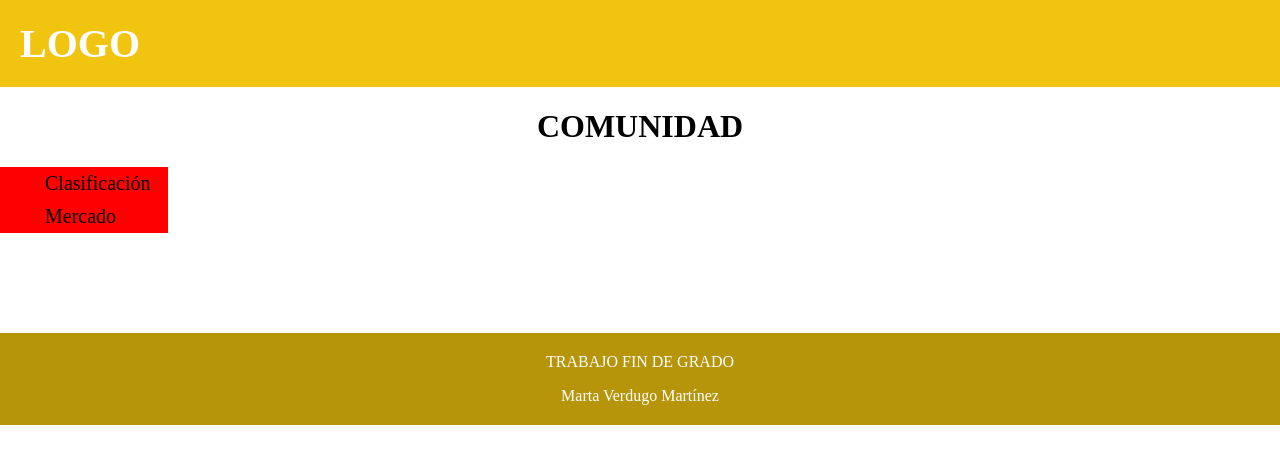
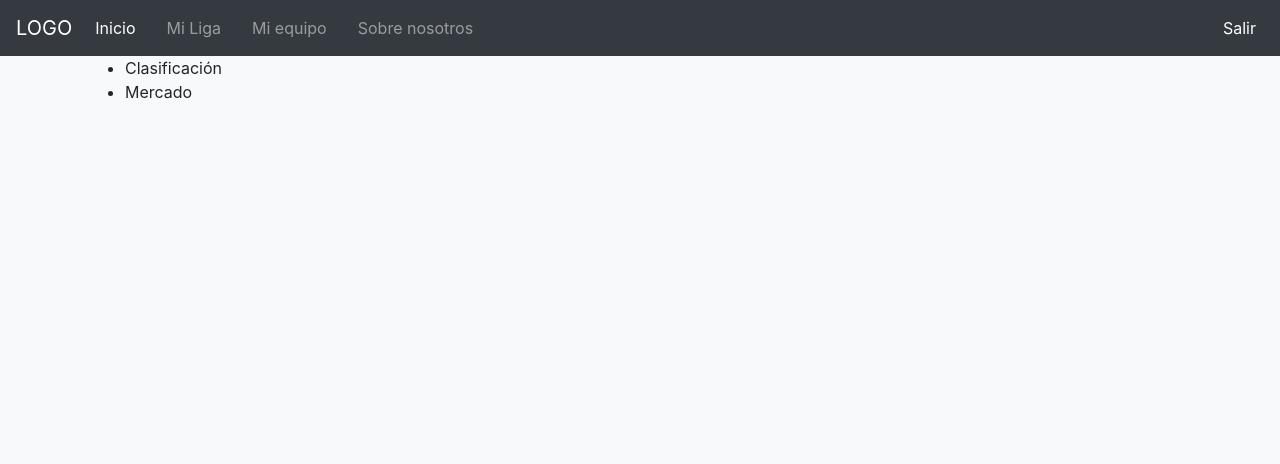
Before and after one commit to martaverdugo6/AppFutbol, a Django app: page /liga/ in a window 1280 px wide. Shown: the top 464 px of the page. Run offline with Django 3.2, Linux system fonts and the light colour scheme; the visitor is signed in with stand-in values (Sample User, id 1).

Commit message:
Botón de Volver atrás, enlace Salir y cositas

```diff
--- a/Aplicacion/gestionApp/templates/form_alta_usuario.html
+++ b/Aplicacion/gestionApp/templates/form_alta_usuario.html
@@ -13,5 +13,6 @@
 				<input class="btn btn-success" type="submit" value="Registrarme"/>
 
 		</form>
+		<a class="btn btn-danger mt-1" href="{% url 'auth_login' %}" role="button">&laquo; Volver atrás</a>
 	</div>
 {% endblock %}
--- a/Aplicacion/gestionApp/templates/inicio.html
+++ b/Aplicacion/gestionApp/templates/inicio.html
@@ -3,7 +3,6 @@
 {% block head_title %}Inicio{% endblock %}
 
 {% block content %}
-<body>
 
 		<fieldset id="jornada">
 			<legend style="font-size: 20px">Próxima jornada</legend>
@@ -19,8 +18,5 @@
 			<p>Real Sociedad <i>vs</i> Real Madrid</p>
 		</fieldset>
 
-	{% include "pie.html" %}
-
-</body>
 
 {% endblock %}
--- a/Aplicacion/gestionApp/templates/liga.html
+++ b/Aplicacion/gestionApp/templates/liga.html
@@ -1,39 +1,14 @@
-<!DOCTYPE html>
-<html>
-<head>
-	<title>Comunidad</title>
-</head>
+{% extends "base.html" %}
 
-<style>
+{% block head_title %}Liga{% endblock %}
 
-	#menu_comunidad{
-		list-style: none;	/*Quita los punto de la lista*/
-		background: red;
-		width: 10%;
-	}
-	#menu_comunidad li{
-		padding: 5px;
-		font-size: 20px;
-	}
-
-
-</style>
-
-<body style="margin: 0">
-	{% include "cabecera.html" %}
-
-
-	<h1 style="text-align: center">COMUNIDAD</h1>
+{% block content %}
+	<h1 style="text-align: center">LIGA</h1>
 
 	<ul id="menu_comunidad">
 
 		<li>Clasificación</li>
 		<li>Mercado</li>
 
-
 	</ul>
-
-	{% include "pie.html" %}
-
-</body>
-</html>
+{% endblock %}
--- a/Aplicacion/gestionApp/templates/navbar.html
+++ b/Aplicacion/gestionApp/templates/navbar.html
@@ -5,6 +5,7 @@
 	</button>
 
 	<div class="navbar-collapse offcanvas-collapse" id="navbarsExampleDefault">
+		{% if request.user.is_authenticated %}
 		<ul class="navbar-nav mr-auto">
 			<li class="nav-item active">
 				<a class="nav-link" href="#">Inicio <span class="sr-only">(current)</span></a>
@@ -18,32 +19,12 @@
 			<li class="nav-item">
 				<a class="nav-link" href="{% url 'about' %}">Sobre nosotros</a>
 			</li>
-		<!--<li class="nav-item dropdown">
-		  <a class="nav-link dropdown-toggle" href="#" id="dropdown01" data-toggle="dropdown" aria-haspopup="true" aria-expanded="false">Settings</a>
-		  <div class="dropdown-menu" aria-labelledby="dropdown01">
-			<a class="dropdown-item" href="#">Action</a>
-			<a class="dropdown-item" href="#">Another action</a>
-			<a class="dropdown-item" href="#">Something else here</a>
-		  </div>
-		</li>-->
 		</ul>
+		<ul class="navbar-nav mr-right">
+			<li class="nav-item active">
+				<a class="nav-link" href="{% url 'auth_logout' %}">Salir</a>
+			</li>
+		</ul>
+	  {% endif %}
 	</div>
   </nav>
-
-
-<!--
-
-<body>
-
-	<ul id="menu">
-		<li><a href="{% url 'inicio' %}">Inicio</a></li>
-		<li><a href="{% url 'liga' %}">Liga</a></li>
-		<li><a href="{% url 'ranking' %}">Ranking</a></li>
-		<li><a href="{% url 'perfil' %}">Mi perfil</a></li>
-		<li><a href="{% url 'about' %}">Sobre nosotros</a></li>
-
-	</ul>
-
-</body>
-
--->
```
Lines whose indentation alone changed are shown as unchanged.
